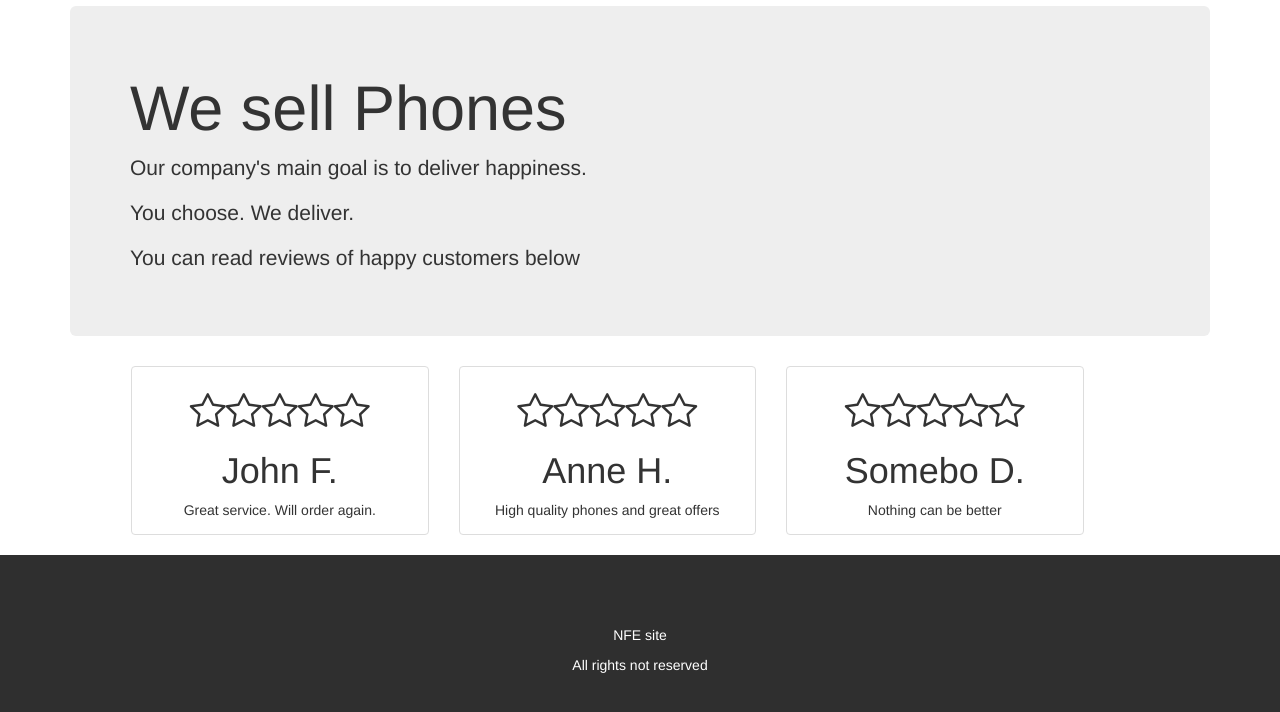
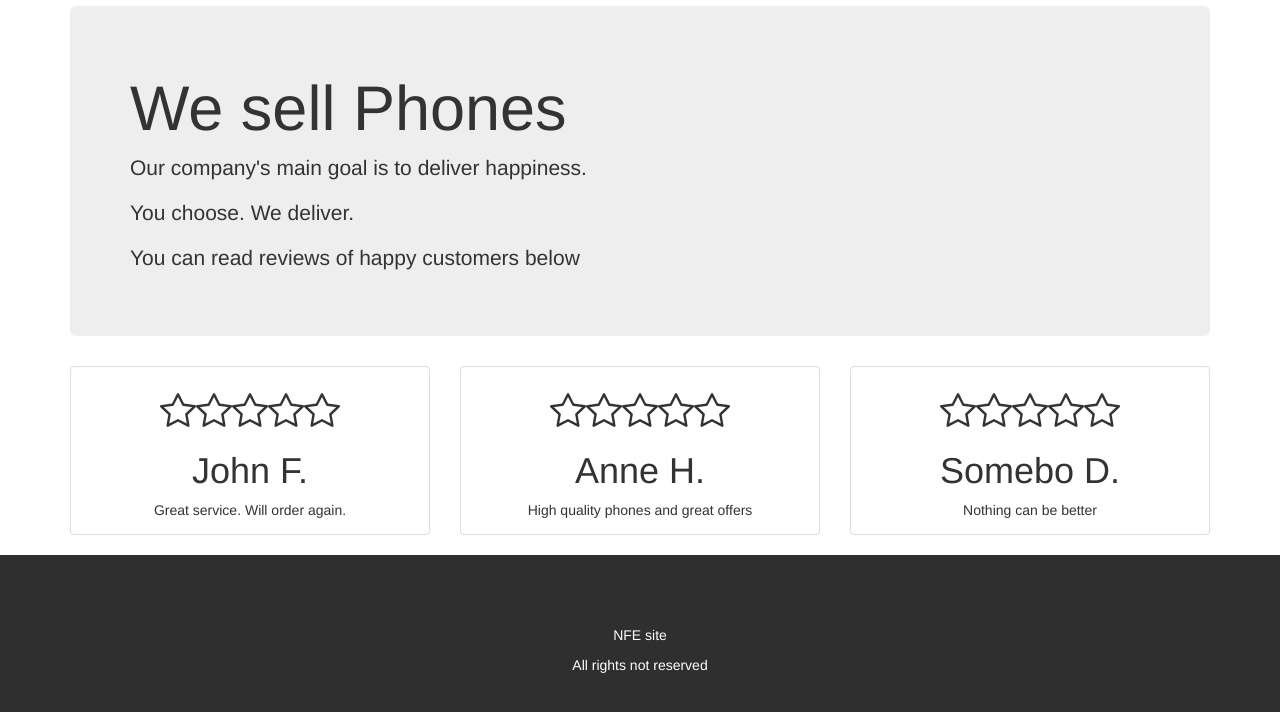
Before and after one commit to nursultan-boop/nursultan-boop.github-io, a plain HTML site: page about.html in a window 1280 px wide. Shown: the part 66-778 px from the top of the page. Drawn offline with nearby package versions, Linux system fonts and the light colour scheme.

Commit message:
fixed few mistakes

```diff
--- a/about.html
+++ b/about.html
@@ -43,31 +43,32 @@
   </div>
 </div>
 
-<div class="row">
-    <div class="col-md-3" style="margin-left:10%">
+<div class="container">
+    <div class="row d-flex justify-content-center">
+        <div class="col-md-4">
             <div class="thumbnail text-center">
                 <p class="h1"><i class="bi bi-star"></i><i class="bi bi-star"></i><i class="bi bi-star"></i><i class="bi bi-star"></i><i class="bi bi-star"></i></p>
                 <p class="h1">John F.</p>
                 <p>Great service. Will order again.</p>
             </div>
         </div>
-    <div class="col-md-3">
+        <div class="col-md-4">
             <div class="thumbnail text-center">
                 <p class="h1" data-toggle="tooltip" title="Hooray!"><i class="bi bi-star"></i><i class="bi bi-star"></i><i class="bi bi-star"></i><i class="bi bi-star"></i><i class="bi bi-star"></i></p>
                 <p class="h1">Anne H.</p>
                 <p>High quality phones and great offers</p>
             </div>
-
         </div>
-    <div class="col-md-3">
+        <div class="col-md-4">
             <div class="thumbnail text-center">
                 <p class="h1"><i class="bi bi-star"></i><i class="bi bi-star"></i><i class="bi bi-star"></i><i class="bi bi-star"></i><i class="bi bi-star"></i></p>
                 <p class="h1">Somebo D.</p>
                 <p>Nothing can be better</p>
             </div>
-
         </div>
     </div>
+</div>
+
 
 </body>
 <footer class="container-fluid bg-4 text-center" style ="background-color: #2f2f2f;color: #fff;padding-top: 70px; padding-bottom: 70px;">
```
Also changed, not shown: index.html (+2 -2 lines). Lines whose indentation alone changed are shown as unchanged.
